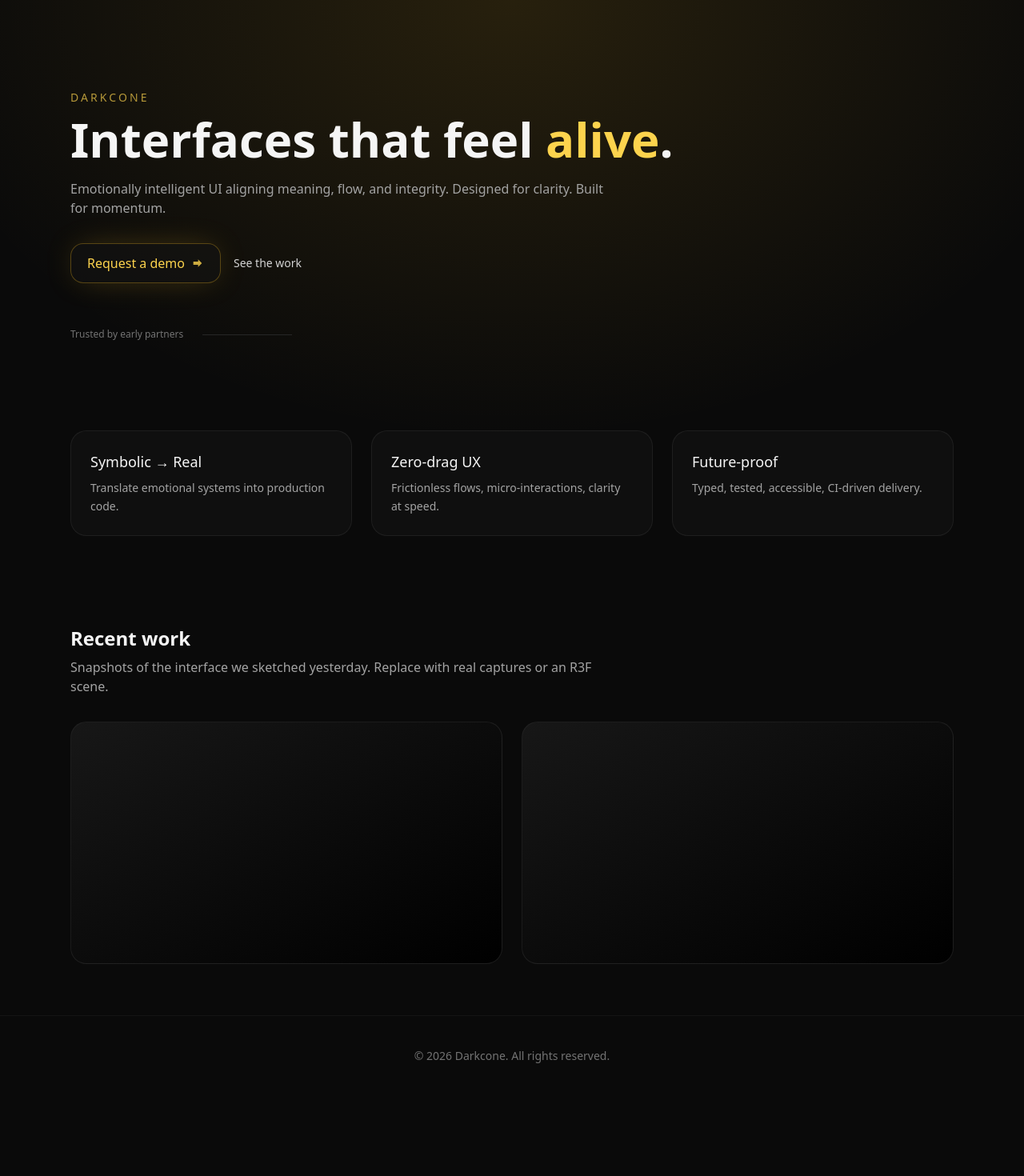
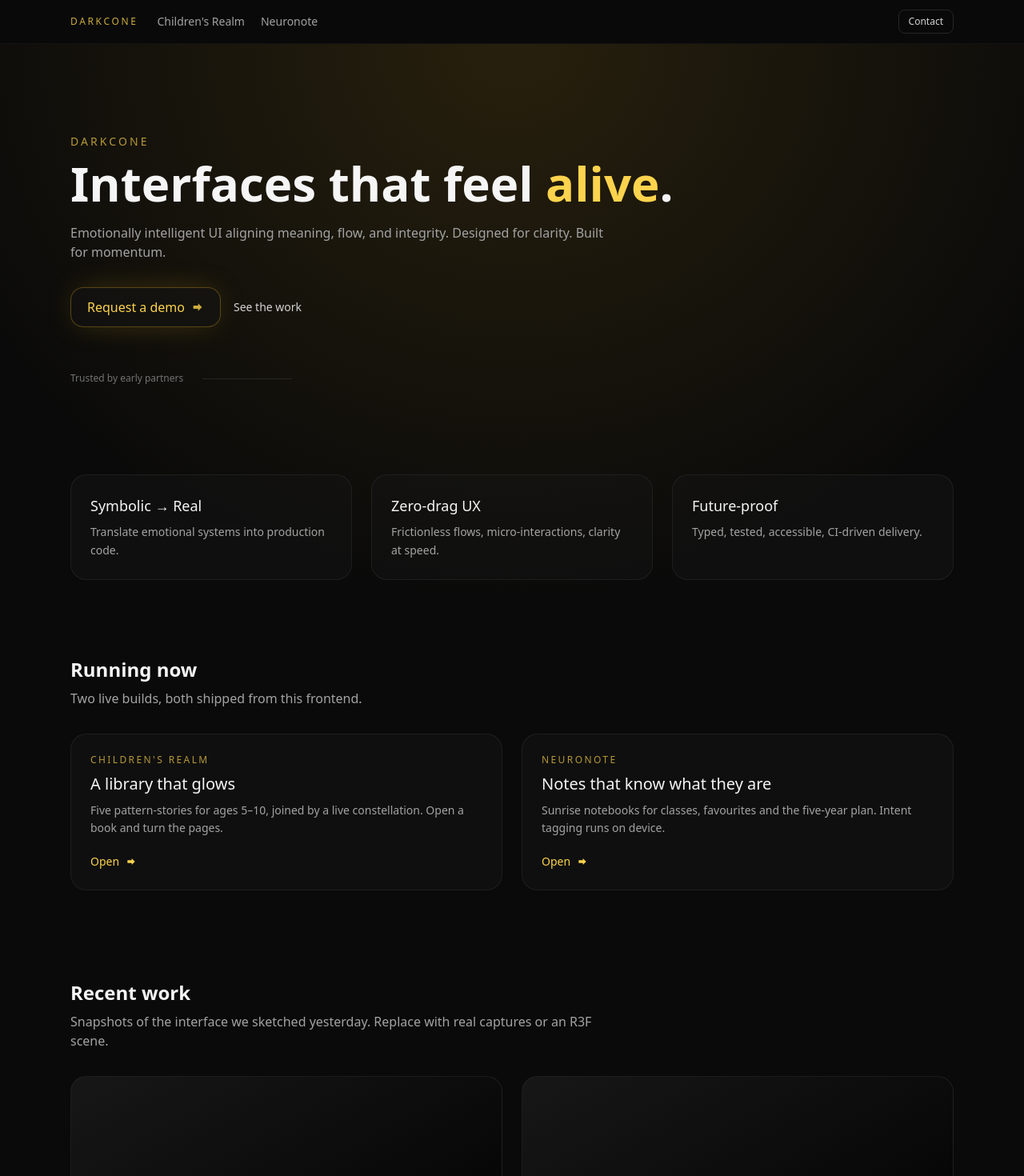
Before and after one commit to Shia15/darkcone, a Next.js app: page / in a window 1280 px wide. Shown: the top 1470 px of the page at 80% size. Before the commit the page ends 1370 px from the top, so only its background shows below. Built offline with nearby package versions, Linux system fonts and the light colour scheme.

Commit message:
Add Children's Realm, Computer Brains, and Neuronote (part 1 of 4)

```diff
--- /dev/null
+++ b/app/components/SiteNav.tsx
@@ -0,0 +1,43 @@
+"use client";
+
+import Link from "next/link";
+import { usePathname } from "next/navigation";
+
+const LINKS = [
+  { href: "/realm", label: "Children's Realm" },
+  { href: "/neuronote", label: "Neuronote" },
+];
+
+export default function SiteNav() {
+  const pathname = usePathname() ?? "/";
+
+  return (
+    <nav className="sticky top-0 z-50 border-b border-neutral-900/80 bg-neutral-950/85 backdrop-blur">
+      <div className="mx-auto flex max-w-6xl flex-wrap items-center gap-x-6 gap-y-2 px-6 py-3">
+        <Link href="/" className="text-xs uppercase tracking-[0.22em] text-amber-300/80 hover:text-amber-200">
+          Darkcone
+        </Link>
+        <div className="flex flex-1 flex-wrap items-center gap-5 text-sm">
+          {LINKS.map((l) => {
+            const active = pathname.startsWith(l.href);
+            return (
+              <Link
+                key={l.href}
+                href={l.href}
+                className={active ? "text-amber-300" : "text-neutral-400 hover:text-neutral-100"}
+              >
+                {l.label}
+              </Link>
+            );
+          })}
+        </div>
+        <Link
+          href="/contact"
+          className="rounded-lg border border-neutral-800 px-3 py-1.5 text-xs text-neutral-300 hover:border-amber-400/40 hover:text-amber-200"
+        >
+          Contact
+        </Link>
+      </div>
+    </nav>
+  );
+}
--- a/app/layout.tsx
+++ b/app/layout.tsx
@@ -1,6 +1,7 @@
 // app/layout.tsx
 import type { Metadata } from "next";
 import "./globals.css";
+import SiteNav from "./components/SiteNav";
 
 export const metadata: Metadata = {
   title: "Darkcone",
@@ -11,6 +12,7 @@ export default function RootLayout({ children }: { children: React.ReactNode })
   return (
     <html lang="en">
       <body className="bg-neutral-950 text-neutral-200 antialiased selection:bg-amber-400/30">
+        <SiteNav />
         {children}
       </body>
     </html>
--- a/app/page.tsx
+++ b/app/page.tsx
@@ -29,6 +29,25 @@ function CTA({
     </Link>
   );
 }
+
+const PRODUCTS = [
+  {
+    href: "/realm",
+    kicker: "Children's Realm",
+    title: "A library that glows",
+    blurb:
+      "Five pattern-stories for ages 5–10, joined by a live constellation. Open a book and turn the pages.",
+    accent: "from-fuchsia-500/20 to-cyan-400/10",
+  },
+  {
+    href: "/neuronote",
+    kicker: "Neuronote",
+    title: "Notes that know what they are",
+    blurb:
+      "Sunrise notebooks for classes, favourites and the five-year plan. Intent tagging runs on device.",
+    accent: "from-amber-400/20 to-pink-500/10",
+  },
+];
 
 export default function Page() {
   return (
@@ -84,6 +103,38 @@ export default function Page() {
         </div>
       </section>
 
+      {/* LIVE PRODUCTS */}
+      <section id="products" className="mx-auto max-w-6xl px-6 py-12">
+        <h2 className="text-2xl font-semibold text-neutral-100">Running now</h2>
+        <p className="mt-2 max-w-2xl text-neutral-400">
+          Two live builds, both shipped from this frontend.
+        </p>
+
+        <div className="mt-8 grid gap-6 md:grid-cols-2">
+          {PRODUCTS.map((p) => (
+            <Link
+              key={p.href}
+              href={p.href}
+              className="group relative overflow-hidden rounded-2xl border border-neutral-800/70 bg-neutral-900/40 p-6 transition hover:border-amber-400/40"
+            >
+              <div
+                aria-hidden
+                className={`pointer-events-none absolute inset-0 -z-10 bg-gradient-to-br ${p.accent} opacity-0 transition group-hover:opacity-100`}
+              />
+              <p className="text-xs uppercase tracking-[0.2em] text-amber-300/70">{p.kicker}</p>
+              <h3 className="mt-2 text-xl font-medium text-neutral-100">{p.title}</h3>
+              <p className="mt-2 text-sm leading-relaxed text-neutral-400">{p.blurb}</p>
+              <span className="mt-5 inline-flex items-center gap-2 text-sm text-amber-300 group-hover:text-amber-200">
+                Open
+                <svg width="14" height="14" viewBox="0 0 24 24" aria-hidden>
+                  <path fill="currentColor" d="M13 5l7 7l-7 7v-4H4v-6h9z" />
+                </svg>
+              </span>
+            </Link>
+          ))}
+        </div>
+      </section>
+
       {/* WORK PREVIEW */}
       <section id="work" className="mx-auto max-w-6xl px-6 py-16">
         <h2 className="text-2xl font-semibold text-neutral-100">Recent work</h2>
```
Also changed, not shown: src/core/noteIntent.ts (added, +67 -0 lines).
